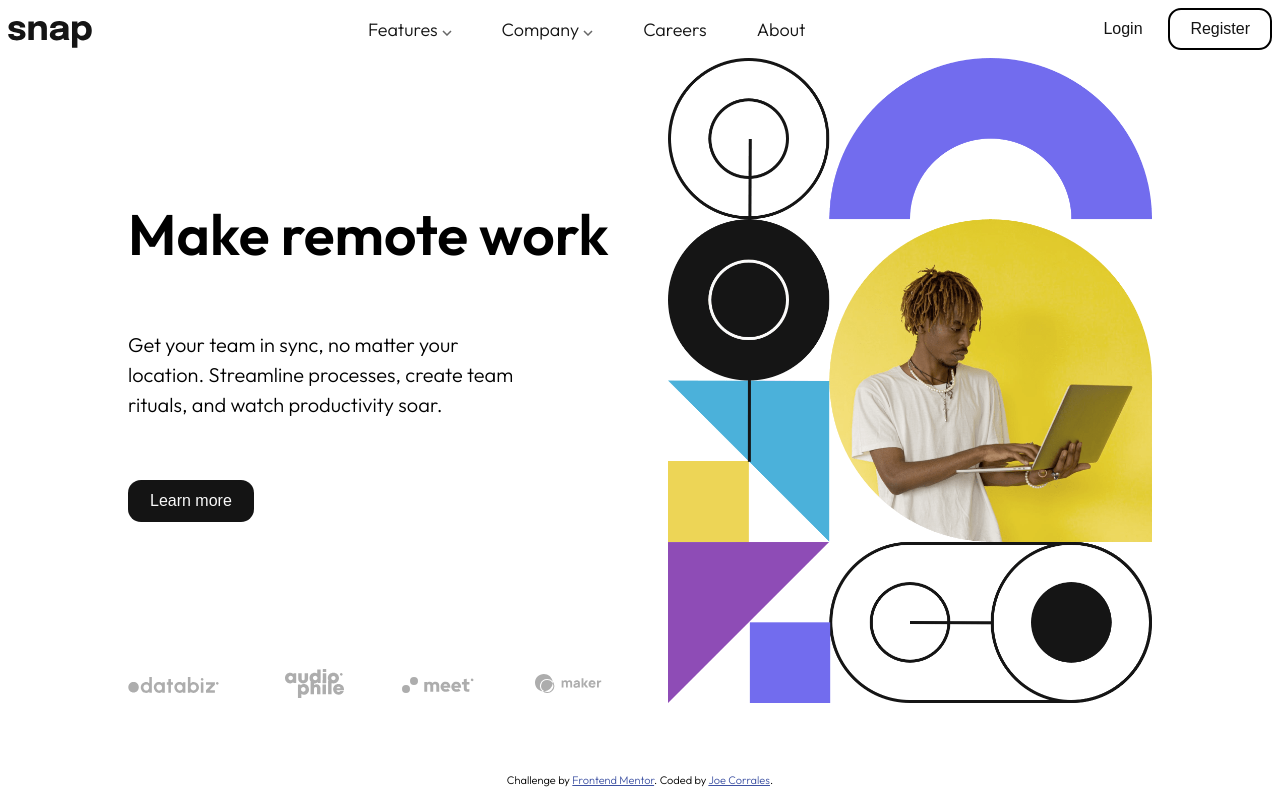
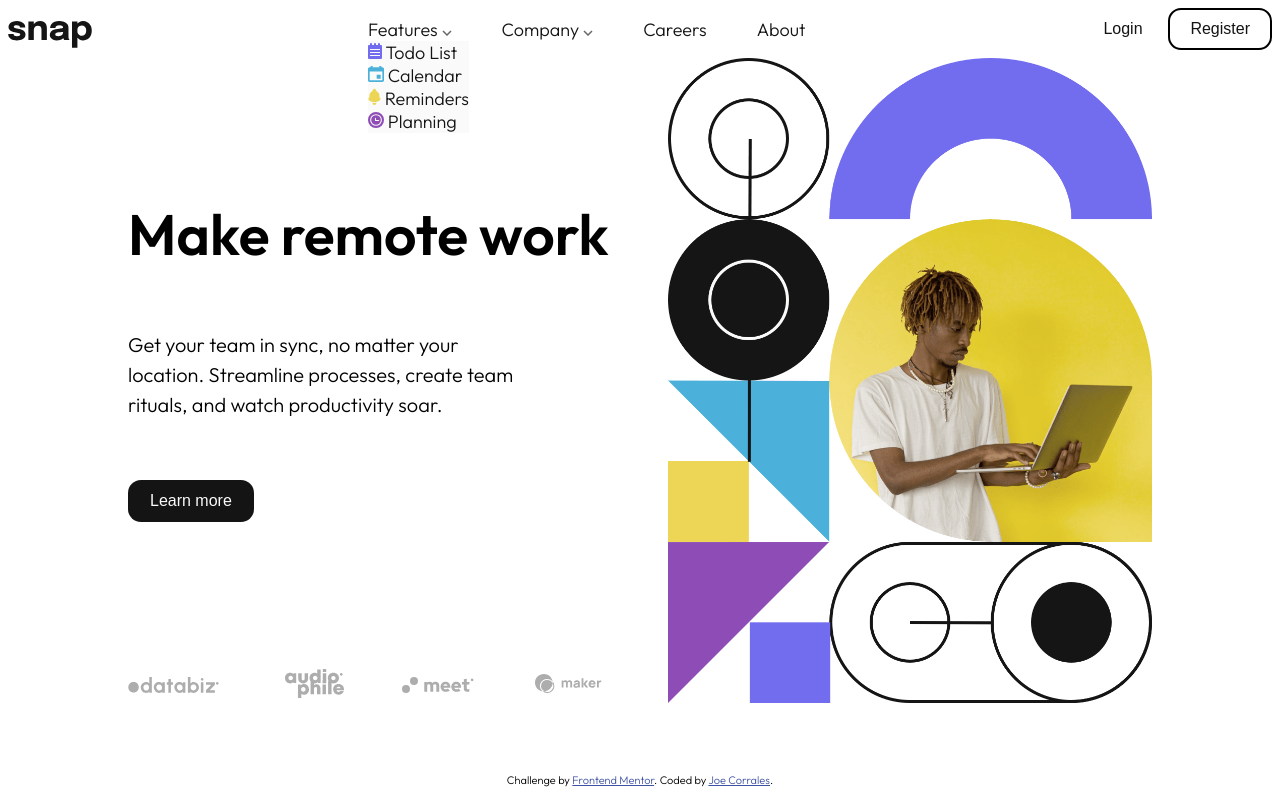
Before and after one commit to Jcorrales07/Landing-Page, a plain HTML site: page index.html in a window 1280 px wide. Both pictures are taken after a click on the link "Features". Drawn offline with Linux system fonts and the light colour scheme.

Commit message:
Menus desplegables

```diff
--- a/index.html
+++ b/index.html
@@ -31,7 +31,7 @@
             <nav class="nav desktop-device">
                 <img src="./images/icon-close-menu.svg" alt="close btn" class="close-menu-btn mobile-device">
 
-                <ul class="list item-ident">
+                <ul class="list">
                     <li class="list__item">
                         <div class="list__div list__div--click">
                             <a href="#" class="nav__link">Features</a>
--- a/index.js
+++ b/index.js
@@ -2,15 +2,39 @@ const menuBtn = document.querySelector('.menu-btn');
 const closeMenuBtn = document.querySelector('.close-menu-btn');
 const nav = document.querySelector('.nav');
 
-const openMenu = () => {
-    menuBtn.style.display = 'none'
-    nav.style.display = 'flex';
+const liListShow = document.querySelectorAll('.list__item');
+
+const menuExtension = (event) => {
+    liListShow.forEach((li) => {
+
+        if (li.querySelector('.list__show')) {
+
+            li.addEventListener(event, () => {
+                const lista = li.querySelector('.list__show');
+                let listaHeight = lista.clientHeight;
+
+                lista.style.height =
+                    listaHeight == 0 ?
+                    `${lista.scrollHeight}px` : `0px`;
+            });
+        }
+    });
 }
 
+const openMenu = () => {
+    menuBtn.style.display = 'none';
+    nav.style.display = 'flex';
+};
+
 const closeMenu = () => {
-    menuBtn.style.display = 'block'
+    menuBtn.style.display = 'block';
     nav.style.display = 'none';
-}
+};
+
+if(document.body.clientWidth < 1024) {
+    menuExtension('touchstart')
+} else menuExtension('click')
+
 
 menuBtn.addEventListener('touchstart', openMenu);
 closeMenuBtn.addEventListener('touchstart', closeMenu);
--- a/styles/styles.css
+++ b/styles/styles.css
@@ -56,7 +56,7 @@ body {
     padding: 0.8rem;
 }
 
-.nav img:first-child {
+.nav .close-menu-btn {
     width: 3rem;
     margin-top: 0.5rem;
     margin-left: 86%;
@@ -87,7 +87,8 @@ body {
 
 .list__show {
     list-style: none;
-    position: absolute;
+    background-color: var(--Almost-White);
+    /* border: 2px solid black; */
     height: 0;
     overflow: hidden;
 }
@@ -202,6 +203,10 @@ button {
         margin-bottom: 0;
     }
 
+    .list__show {
+        position: absolute;
+    }
+
     .ubtns {
         width: auto;
     }
```
